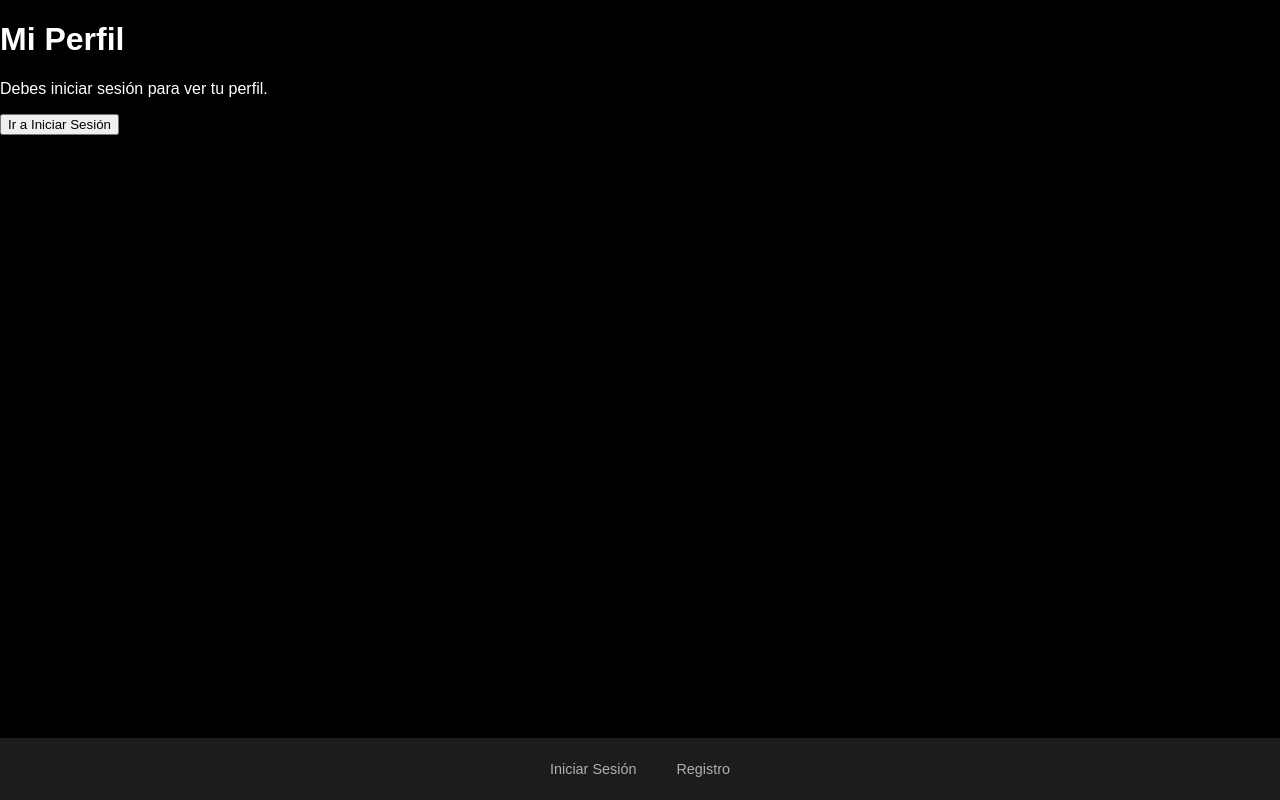
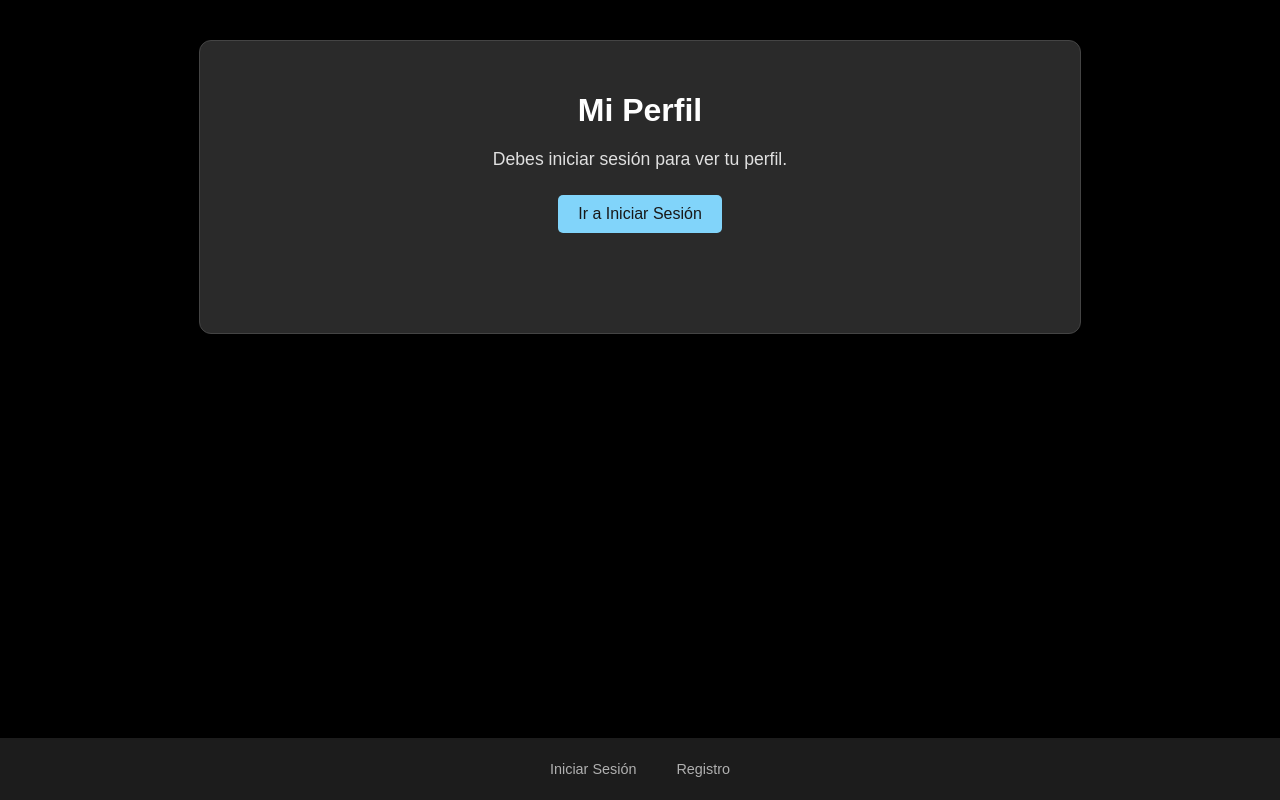
Before and after one commit to Michaelgp96/StudioGhibliAPI, a React (Vite) app: page /Usuario in a window 1280 px wide. Built offline with nearby package versions, Linux system fonts and the light colour scheme; no server answers.

Commit message:
Cambios 3 27/05/2025

```diff
--- a/src/Componentes/Menu/index.jsx
+++ b/src/Componentes/Menu/index.jsx
@@ -50,16 +50,6 @@ function Menu() {
               </NavLink>
             </li>
             {/* Los enlaces "Aleatorio" y "Original" los mantenemos si aún tienen sentido para tu app */}
-            <li className="c-menu-item">
-              <NavLink to="/aleatorio" className={({ isActive }) => isActive ? "c-menu-enlace c-menu-enlace-activo" : "c-menu-enlace"}>
-                Aleatorio
-              </NavLink>
-            </li>
-            <li className="c-menu-item">
-              <NavLink to="/original" className={({ isActive }) => isActive ? "c-menu-enlace c-menu-enlace-activo" : "c-menu-enlace"}>
-                Original
-              </NavLink>
-            </li>
              <li className="c-menu-item">
               <NavLink to="/usuario" className={({ isActive }) => isActive ? "c-menu-enlace c-menu-enlace-activo" : "c-menu-enlace"}>
                 Mi Perfil
--- a/src/Componentes/Usuario/style.css
+++ b/src/Componentes/Usuario/style.css
@@ -0,0 +1,152 @@
+/* src/Componentes/Usuario/style.css */
+
+.c-usuario-container {
+  max-width: 800px; /* Un ancho razonable para una página de perfil */
+  margin: 40px auto; /* Centrado y con margen superior/inferior */
+  padding: 30px 40px;
+  background-color: #2a2a2a; /* Similar a las tarjetas o formularios */
+  border-radius: 12px;
+  box-shadow: 0 8px 25px rgba(0, 0, 0, 0.3);
+  border: 1px solid #444;
+  color: #e0e0e0;
+  padding-bottom: 100px; /* Espacio para el menú fijo inferior */
+}
+
+.c-usuario-header h1 {
+  text-align: center;
+  color: #ffffff;
+  margin-bottom: 30px;
+  font-size: 2.5rem;
+  font-weight: 500;
+  /* Considera una fuente temática si tienes una */
+}
+
+.c-usuario-contenido {
+  margin-top: 20px;
+}
+
+.c-usuario-info-item {
+  display: flex;
+  justify-content: space-between; /* Alinea label a la izquierda y valor a la derecha */
+  padding: 12px 0;
+  border-bottom: 1px solid #3f3f3f; /* Separador sutil */
+  font-size: 1.1rem;
+}
+
+.c-usuario-info-item:last-child {
+  border-bottom: none; /* Quitar el borde del último ítem */
+}
+
+.c-usuario-info-label {
+  font-weight: 500;
+  color: #b0b0b0; /* Un gris más claro para el label */
+  margin-right: 15px;
+}
+
+.c-usuario-info-valor {
+  color: #f0f0f0; /* Texto del valor más brillante */
+  text-align: right; /* Alinear valor a la derecha */
+}
+
+.c-usuario-boton-logout {
+  display: block; /* Para que ocupe su propia línea y podamos centrarlo */
+  width: auto; /* Ancho automático según contenido y padding */
+  min-width: 180px; /* Ancho mínimo */
+  margin: 40px auto 0 auto; /* Centrado y con margen superior */
+  padding: 12px 25px;
+  background-color: #e53935; /* Un rojo distintivo para cerrar sesión */
+  color: white;
+  border: none;
+  border-radius: 6px;
+  font-size: 1rem;
+  font-weight: bold;
+  cursor: pointer;
+  transition: background-color 0.3s ease, transform 0.1s ease;
+}
+
+.c-usuario-boton-logout:hover {
+  background-color: #c62828; /* Rojo más oscuro al pasar el cursor */
+}
+
+.c-usuario-boton-logout:active {
+  transform: scale(0.98);
+}
+
+/* Estilos para mensajes (si no están ya globales) */
+.c-usuario-mensaje {
+  text-align: center;
+  padding: 40px 20px;
+  font-size: 1.2rem;
+  color: #aaa;
+}
+
+.c-usuario-mensaje.c-usuario-error {
+  color: #ff6b6b;
+}
+
+/* Estilos para el estado de no logueado o perfil no encontrado */
+.c-usuario-no-logueado,
+.c-usuario-error-container,
+.c-usuario-no-perfil {
+  text-align: center;
+}
+
+.c-usuario-no-logueado h1,
+.c-usuario-error-container h1,
+.c-usuario-no-perfil h1 {
+  color: #ffffff;
+  margin-bottom: 20px;
+}
+
+.c-usuario-no-logueado p,
+.c-usuario-error-container .c-usuario-mensaje,
+.c-usuario-no-perfil .c-usuario-mensaje,
+.c-usuario-no-perfil p {
+  margin-bottom: 25px;
+  font-size: 1.1rem;
+}
+
+.c-usuario-boton-accion { /* Para el botón "Ir a Iniciar Sesión" */
+  padding: 10px 20px;
+  background-color: #81d4fa; /* Azul Ghibli */
+  color: #181818;
+  border: none;
+  border-radius: 5px;
+  cursor: pointer;
+  font-size: 1rem;
+  transition: background-color 0.2s ease;
+}
+
+.c-usuario-boton-accion:hover {
+  background-color: #60c7f8;
+}
+
+/* Opcional: Estilos para un futuro formulario de actualizar username */
+/*
+.c-usuario-contenido form {
+  margin-top: 30px;
+  padding-top: 20px;
+  border-top: 1px solid #3f3f3f;
+}
+
+.c-usuario-contenido form label {
+  display: block;
+  color: #b0b0b0;
+  margin-bottom: 8px;
+}
+
+.c-usuario-contenido form input[type="text"] {
+  width: 100%;
+  max-width: 300px; // Limitar ancho del input
+  padding: 10px;
+  background-color: #1e1e1e;
+  border: 1px solid #555;
+  border-radius: 5px;
+  color: #f0f0f0;
+  margin-bottom: 15px;
+}
+
+.c-usuario-contenido form button[type="submit"] {
+  // Reutilizar estilos de .c-usuario-boton-accion o crear nuevos
+}
+*/
```
